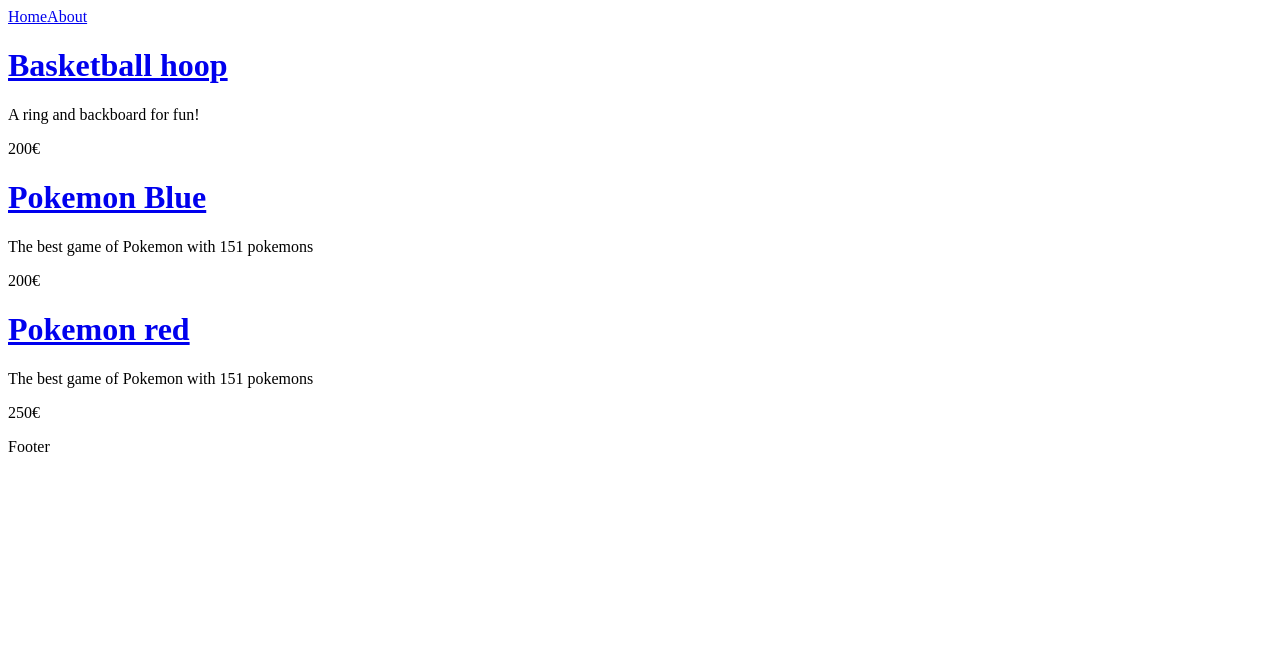
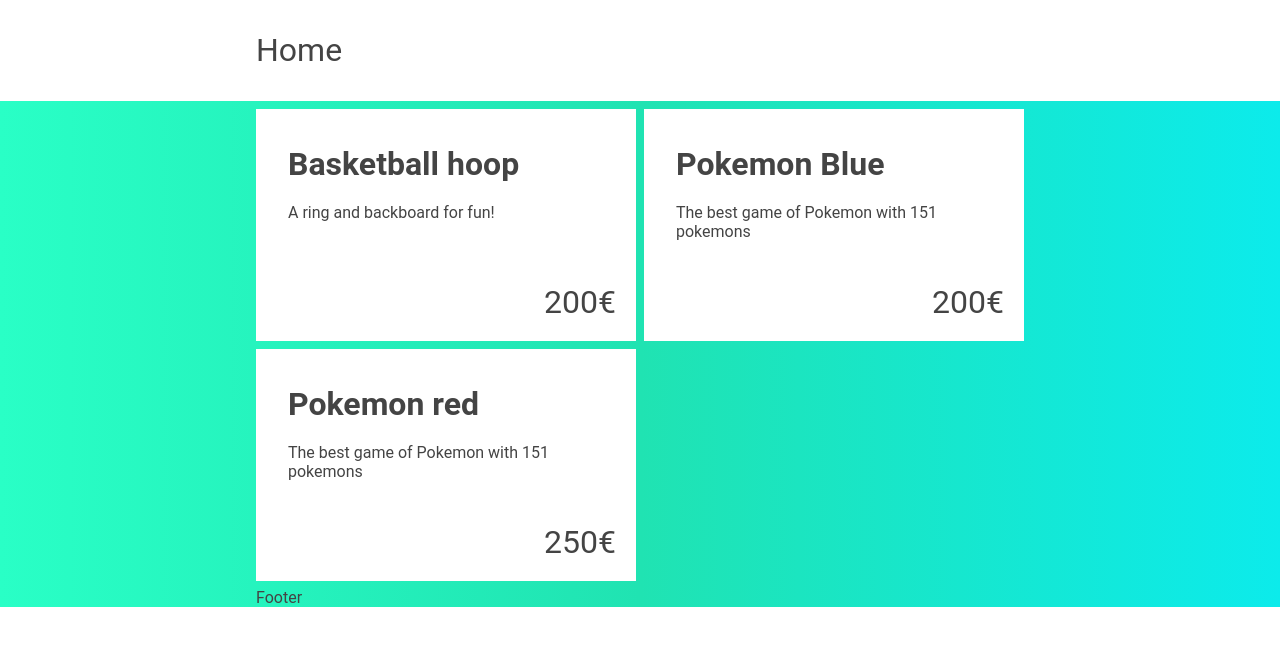
Before and after one commit to dcarreda/next-store, a Next.js app: page / in a window 1280 px wide. Shown: the top 646 px of the page. Built offline with nearby package versions, Linux system fonts and the light colour scheme.

Commit message:
basic styling with styled-components

```diff
--- /dev/null
+++ b/components/Navbar.js
@@ -0,0 +1,45 @@
+import Link from 'next/link'
+import styled from "styled-components"
+import UnstyledLink from './styled/UnstyledLink'
+
+const Nav = styled.nav`
+    background: white;
+    padding: 2rem;
+
+`
+
+
+const NavContainer = styled.div`
+    width:100%;
+    max-width:768px;
+    margin: 0 auto;
+    font-size: 2rem;
+`
+function Navbar() {
+    return (
+        <div>
+            <Nav>
+                <NavContainer>
+
+                    <Link href="/">
+                        <UnstyledLink>Home</UnstyledLink>
+                    </Link>
+                </NavContainer>
+
+            </Nav>
+        </div>
+    )
+}
+
+export default Navbar
+
+// const Navbar = () => {
+//     return (
+//         <Link href="/">
+//             <a >Home</a>
+//         </Link>
+
+//     );
+// };
+
+// export default Navbar;
--- /dev/null
+++ b/components/styled/UnstyledLink.js
@@ -0,0 +1,11 @@
+import styled from "styled-components"
+
+const UnstyledLink = styled.a`
+    text-decoration:none;
+    color: inherit;
+
+    &:hover{
+        cursor: pointer;
+    }
+`
+export default UnstyledLink
--- a/pages/_app.js
+++ b/pages/_app.js
@@ -1,17 +1,32 @@
-import Link from 'next/link'
+import styled from "styled-components"
+import { Normalize } from "styled-normalize"
+import Navbar from "../components/Navbar"
+
+const Container = styled.div`
+    background: #0cebeb;  /* fallback for old browsers */
+    background: -webkit-linear-gradient(to right, #29ffc6, #20e3b2, #0cebeb);  /* Chrome 10-25, Safari 5.1-6 */
+    background: linear-gradient(to right, #29ffc6, #20e3b2, #0cebeb); /* W3C, IE 10+/ Edge, Firefox 16+, Chrome 26+, Opera 12+, Safari 7+ */
+    @import url('https://fonts.googleapis.com/css2?family=Roboto:wght@400;700&display=swap');
+    font-family: 'Roboto', sans-serif;
+    color: #444;
+`
+
+const Page = styled.div`
+    width:100%;
+    max-width:768px;
+    margin: 0 auto;
+`
 
 const MyApp = ({ Component, pageProps }) => {
     return (
-        <>
-            <Link href="/">
-                <a >Home</a>
-            </Link>
-            <Link href="/about">
-                <a >About</a>
-            </Link>
-            <Component {...pageProps} />
-            <footer>Footer</footer>
-        </>
+        <Container>
+            <Normalize />
+            <Navbar />
+            <Page>
+                <Component {...pageProps} />
+                <footer>Footer</footer>
+            </Page>
+        </Container>
     );
 };
 
--- /dev/null
+++ b/pages/_document.js
@@ -0,0 +1,30 @@
+import Document from "next/document";
+import { ServerStyleSheet } from "styled-components";
+
+export default class MyDocument extends Document {
+    static async getInitialProps(ctx) {
+        const sheet = new ServerStyleSheet();
+        const originalRenderPage = ctx.renderPage;
+
+        try {
+            ctx.renderPage = () =>
+                originalRenderPage({
+                    enhanceApp: (App) => (props) =>
+                        sheet.collectStyles(<App {...props} />),
+                });
+
+            const initialProps = await Document.getInitialProps(ctx);
+            return {
+                ...initialProps,
+                styles: (
+                    <>
+                        {initialProps.styles}
+                        {sheet.getStyleElement()}
+                    </>
+                ),
+            };
+        } finally {
+            sheet.seal();
+        }
+    }
+}
--- a/pages/index.js
+++ b/pages/index.js
@@ -1,23 +1,58 @@
 import fs from 'fs'; //filesystem package, to read the md files
 import matter from 'gray-matter'
 import Link from 'next/link'
+import styled from "styled-components"
+import UnstyledLink from '../components/styled/UnstyledLink'
 
+const Container = styled.div`
+    background:white;
+    padding: 1rem 2rem;
+    min-height:200px;
+    position: relative;
+    transition: transform 0.3s;
+
+    &:hover{
+        transform: scale(1.02);
+    }
+`
+const ProductsContainer = styled.div`
+    display: grid;
+    grid-template-columns: 1fr 1fr;
+    grid-gap: 0.5rem;
+    margin: 0.5rem 0;
+`
+
+const Price = styled.span`
+    position: absolute;
+    right: 20px;
+    bottom: 20px;
+    font-size: 2rem;
+`
+
+const renderProduct = (product) => {
+    return (
+        <Link href={product.slug}>
+            <UnstyledLink>
+                <Container>
+                    <h1>{product.name}</h1>
+                    <p>{product.description}</p>
+                    <Price>{product.price}€</Price>
+                </Container >
+            </UnstyledLink>
+        </Link>
+
+    )
+}
 const HomePage = (props) => {
+    return (
+        <ProductsContainer>
+            {props.products.map((renderProduct))
+            }
+        </ProductsContainer>
+    )
 
-    return props.products.map((product) => {
-        return (
-            <div>
-                <Link href={product.slug}>
-                    <a>
-                        <h1>{product.name}</h1>
-                    </a>
-                </Link>
-                <p>{product.description}</p>
-                <p>{product.price}€</p>
 
-            </div >
-        );
-    });
+
 
 };
 
```
Also changed, not shown: package.json (+6 -1 lines), pages/products/[product].js (added, +79 -0 lines), .babelrc (added), content/basketball-hoop.md (line endings or trailing spaces), 1 other file (tests, documents, lock files or other folders).
